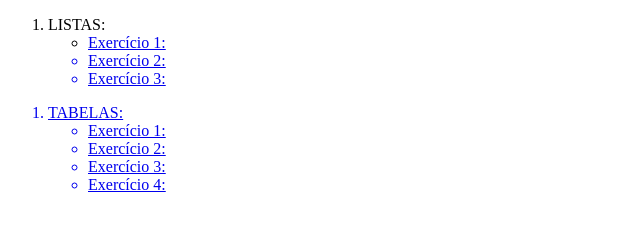
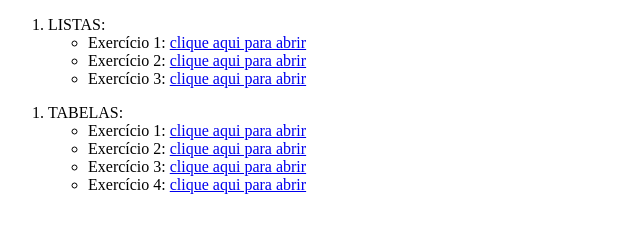
Before and after one commit to ifspmay/aula-html, a plain HTML site: page aula05mai/linkdosexercícios.html in a window 1280 px wide. Shown: the whole page, without its empty margins (0-640 px from the left). Drawn offline with Linux system fonts and the light colour scheme.

Commit message:
link dos exercicios

```diff
--- a/aula05mai/linkdosexercícios.html
+++ b/aula05mai/linkdosexercícios.html
@@ -9,18 +9,18 @@
     <ol>
         <li>LISTAS:</li>
          <ul>
-            <li> <a href= exerciciolista1.html> Exercício 1: </li>
-            <li>Exercício 2: </li>
-            <li>Exercício 3: </li>
+            <li>Exercício 1: <a href="/aula07abr/exerciciolista1.html">clique aqui para abrir</a></li>
+            <li>Exercício 2: <a href="/aula07abr/exerciciolista2.html">clique aqui para abrir</a></li>
+            <li>Exercício 3: <a href="/aula07abr/exerciciolista3.html">clique aqui para abrir</a></li>
          </ul>
     </ol>
     <ol>
         <li>TABELAS:</li>
         <ul>
-            <li>Exercício 1: </li>
-            <li>Exercício 2: </li>
-            <li>Exercício 3: </li>
-            <li>Exercício 4: </li>
+            <li>Exercício 1: <a href="/aula07abr/exerciciotabela1.html">clique aqui para abrir</a></li>
+            <li>Exercício 2: <a href="/aula07abr/exerciciotabela2.html">clique aqui para abrir</a></li>
+            <li>Exercício 3: <a href="/aula07abr/exerciciotabela3.html">clique aqui para abrir</a></li>
+            <li>Exercício 4: <a href="/aula07abr/exerciciotabela4.html">clique aqui para abrir</a></li>
          </ul>
     </ol>
 
```
